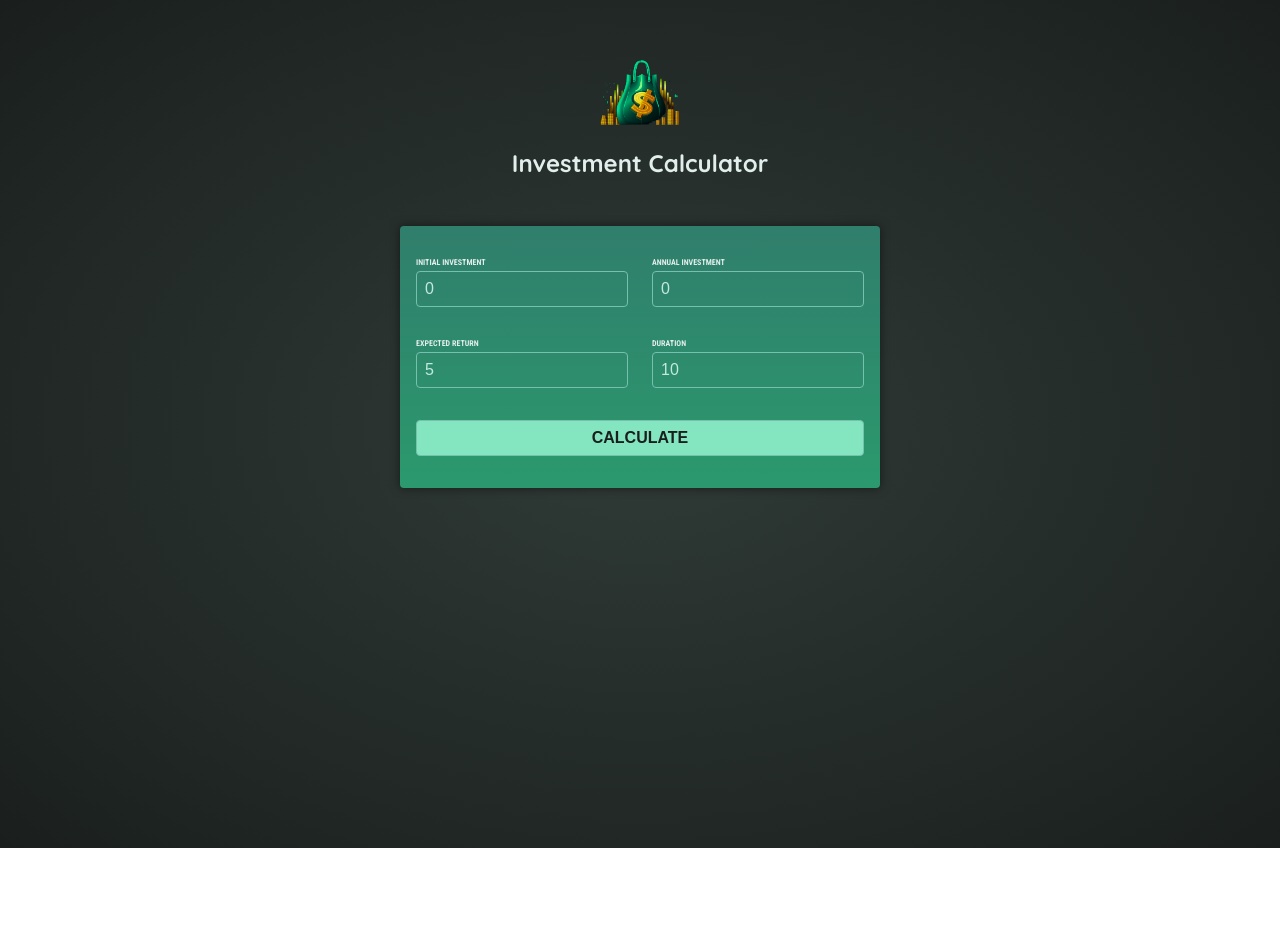
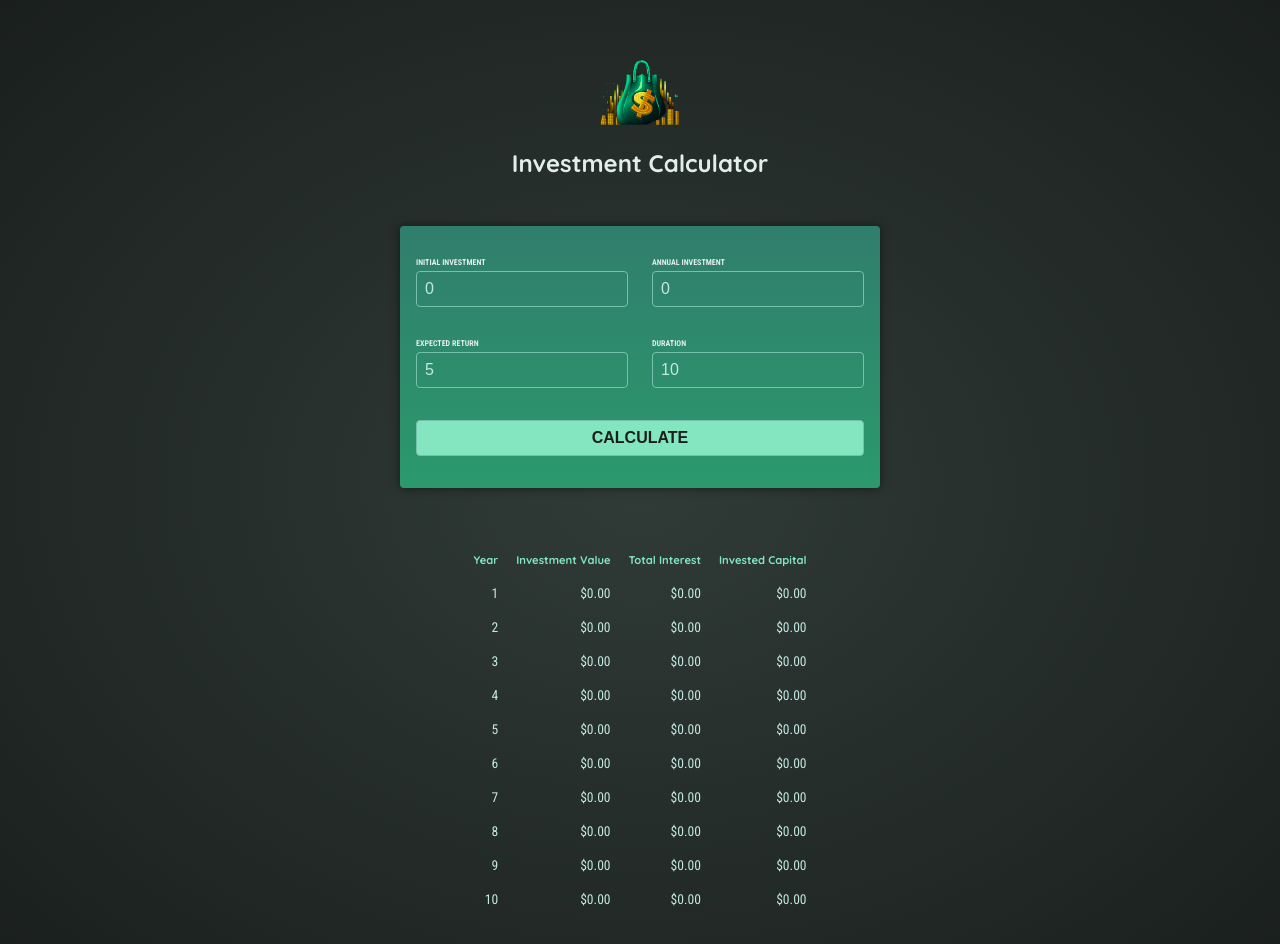
Before and after one commit to vkolev86/01-starting-project, an Angular app: page / in a window 1280 px wide. Both pictures are taken after a click on the button "CALCULATE". Shown: the top 944 px of the page. Before the commit the page ends 848 px from the top, so only its background shows below. Built offline with nearby package versions, Linux system fonts and the light colour scheme.

Commit message:
Create Investment Result Component

```diff
--- a/src/app/app.component.html
+++ b/src/app/app.component.html
@@ -1,2 +1,3 @@
 <app-header />
 <app-user-input (calculate)="onCalculateInvestmentResults($event)"/>
+<app-investment-results [results]="resultsData"/>
--- a/src/app/app.component.ts
+++ b/src/app/app.component.ts
@@ -2,14 +2,24 @@
 import { HeaderComponent } from "./header/header.component";
 import { UserInputComponent } from "./user-input/user-input.component";
 import { InvestmentInput } from './investment-input.model';
+import { InvestmentResultsComponent } from "./investment-results/investment-results.component";
 
 @Component({
   selector: 'app-root',
   standalone: true,
   templateUrl: './app.component.html',
-  imports: [HeaderComponent, UserInputComponent],
+  imports: [HeaderComponent, UserInputComponent, InvestmentResultsComponent],
 })
 export class AppComponent {
+  resultsData?: {
+    year: number,
+    interest: number,
+    valueEndOfYear: number,
+    annualInvestment: number,
+    totalInterest: number,
+    totalAmountInvested: number,
+  }[]
+
   onCalculateInvestmentResults(data: InvestmentInput) {
     const { initialInvestment, annualInvestment, expectedReturn, duration } = data;
     const annualData = [];
@@ -31,6 +41,6 @@
       });
     }
 
-    return annualData;
+    this.resultsData = annualData;
   }
 }
--- /dev/null
+++ b/src/app/investment-results/investment-results.component.css
@@ -0,0 +1,19 @@
+table {
+    max-width: 50rem;
+    margin: 2rem auto;
+    padding: 1rem;
+    table-layout: fixed;
+    border-spacing: 1rem;
+    text-align: right;
+  }
+
+  table thead {
+    font-size: 0.7rem;
+    color: #83e6c0;
+  }
+
+  table tbody {
+    font-family: "Roboto Condensed", sans-serif;
+    font-size: 0.85rem;
+    color: #c2e9e0;
+  }
--- /dev/null
+++ b/src/app/investment-results/investment-results.component.html
@@ -0,0 +1,24 @@
+@if (!results) {
+    <p class="center">Please enter  some values and press "Calculate".</p>
+} @else {
+    <table>
+        <thead>
+            <tr>
+                <th>Year</th>
+                <th>Investment Value</th>
+                <th>Total Interest</th>
+                <th>Invested Capital</th>
+            </tr>
+        </thead>
+        <tbody>
+            @for (result of results; track result.year) {
+                <tr>
+                    <td>{{ result.year }}</td>
+                    <td>{{ result.valueEndOfYear | currency }}</td>
+                    <td>{{ result.totalInterest | currency }}</td>
+                    <td>{{ result.totalAmountInvested | currency }}</td>
+                </tr>
+            }
+        </tbody>
+    </table>
+}
```
Also changed, not shown: src/app/investment-results/investment-results.component.ts (added, +20 -0 lines).
